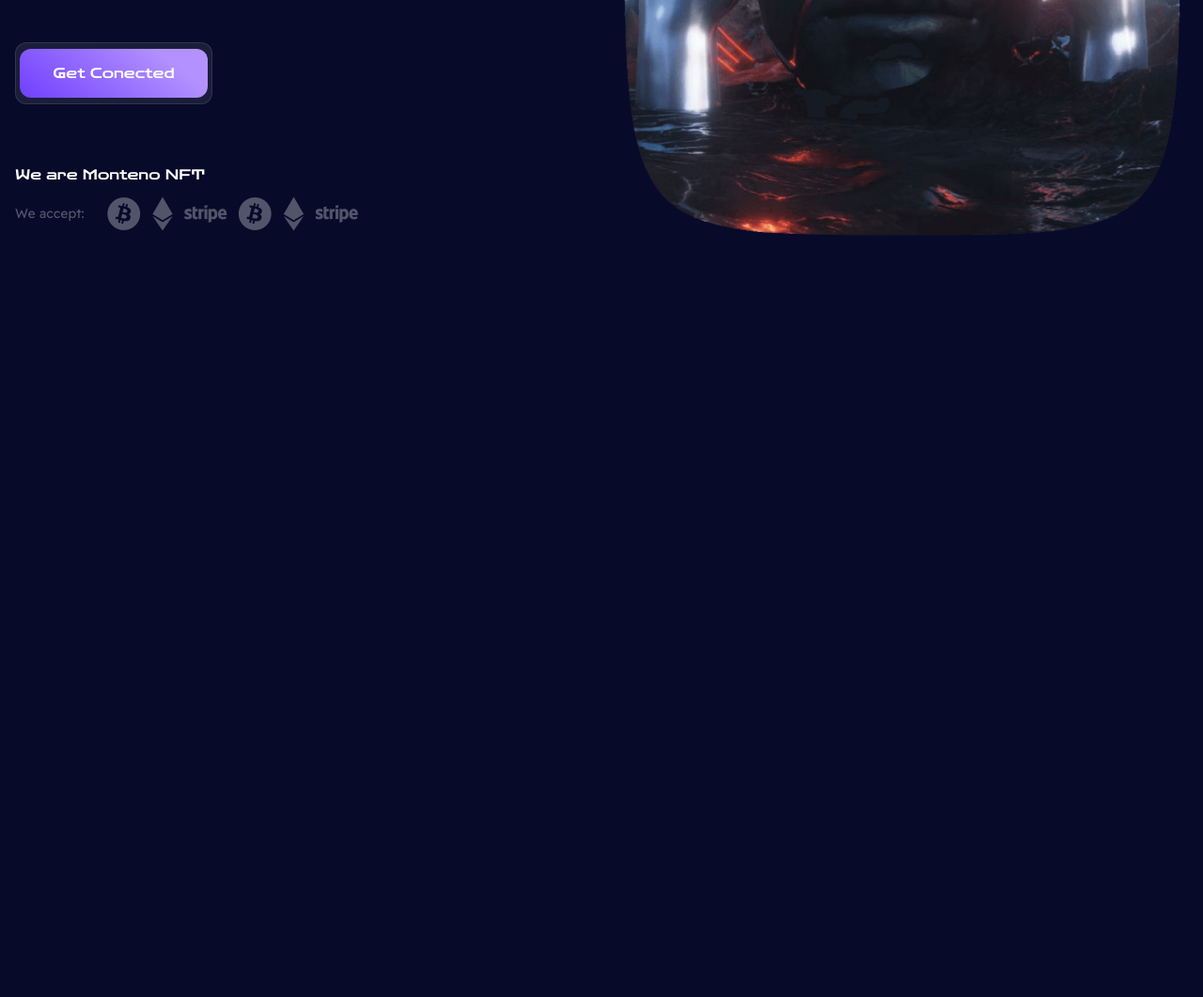
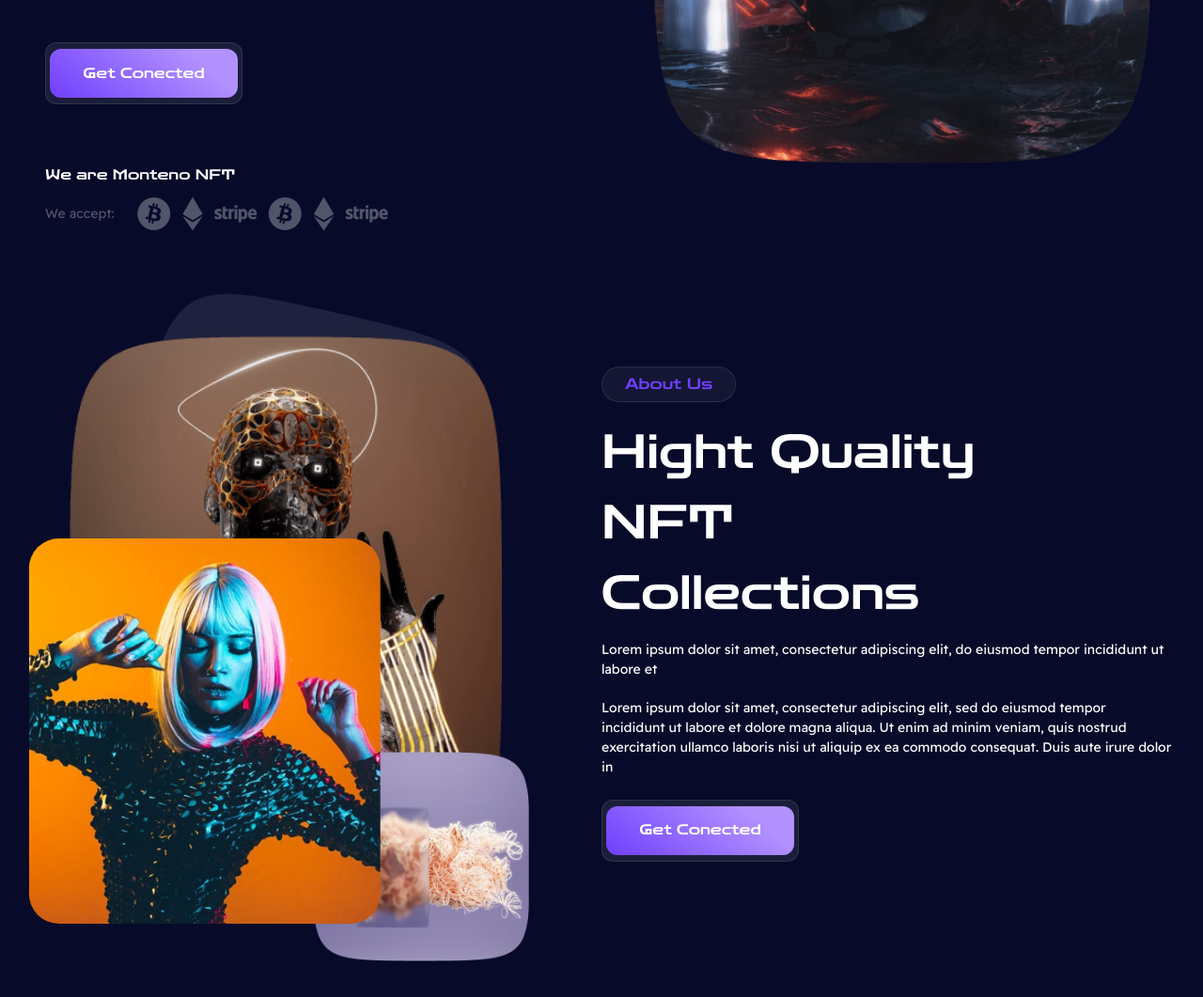
Before and after one commit to parsa-farshah/darkModeLightMode, a website: page index.html in a window 1280 px wide. Shown: the part 623-1684 px from the top of the page at 94% size. Before the commit the page ends 901 px from the top, so only its background shows below. Drawn offline with Linux system fonts and the light colour scheme.

Commit message:
add second row

```diff
--- a/index.html
+++ b/index.html
@@ -209,9 +209,9 @@
     <!---------------------------------- main ----------------------------------->
     <main class="w-full 2xl:container 2xl:mx-auto">
       <!-- row first -->
-      <div class="w-full flex flex-wrap">
+      <div class="w-full flex flex-wrap justify-around">
         <!-- left side -->
-        <div class="w-full md:w-[50%] px-4 py-8">
+        <div class="w-full md:w-[45%] px-4 py-8">
           <h1
             class="text-4xl md:text-[45px] lg:text-6xl lg:mt-20 lg:leading-20 md:w-[100%] w-[80%]"
           >
@@ -259,13 +259,13 @@
         </div>
         <!-- right side -->
         <div
-          class="w-full relative overflow-hidden py-20 md:w-[50%] px-2 md:py-5"
+          class="w-full relative overflow-hidden py-20 md:w-[45%] px-2 md:py-5"
         >
           <!-- under image -->
           <figure
-            class="absolute -top-1 right-3 z-40 rotate-[25deg] w-full h-full"
+            class="absolute -top-1 md:h right-3 z-40 rotate-[25deg] w-full h-full"
           >
-            <img class="w-[190%] h-full" src="src/images/bgimage.png" alt="" />
+            <img class="w-[100%]" src="src/images/bgimage.png" alt="" />
           </figure>
           <!-- image -->
           <figure class="w-full h-full">
@@ -277,6 +277,74 @@
           </figure>
         </div>
       </div>
+      <!------------------------- row second ------------------>
+      <div class="w-full flex flex-wrap justify-around">
+        <!-- left side -->
+        <div class="w-full relative py-20 md:w-[45%]">
+          <!-- under image -->
+          <figure
+            class="absolute top-10 md:h left-[65%] -translate-x-1/2 z-20 rotate-[2deg] w-full h-full"
+          >
+            <img class="w-[70%]" src="src/images/bgimage2.png" alt="" />
+          </figure>
+          <!-- image -->
+          <figure class="w-full h-full relative z-30">
+            <img
+              class="w-[65%] lg:w-[80%] mx-auto relative z-30 object-cover duration-300 hover:-translate-y-3"
+              src="src/images/img2.png"
+              alt=""
+            />
+          </figure>
+          <!-- on image -->
+          <figure
+            class="absolute hidden lg:flex bottom-10 md:h left-[35%] rounded-4xl overflow-hidden -translate-x-1/2 z-50 w-[65%] h-[55%] duration-300 hover:-translate-y-3"
+          >
+            <img
+              class="w-[100%] h-[100%] object-cover"
+              src="src/images/img3.jpg"
+              alt=""
+            />
+          </figure>
+          <!-- on image 2 -->
+          <figure
+            class="absolute hidden lg:flex bottom-0 md:h left-[75%] rounded-4xl overflow-hidden -translate-x-1/2 z-[40] w-[40%] h-[30%] duration-300 hover:-translate-y-3"
+          >
+            <img
+              class="w-[100%] h-[100%] object-cover"
+              src="src/images/img4.png"
+              alt=""
+            />
+          </figure>
+        </div>
+        <!-- right side -->
+        <div class="w-full md:w-[50%] px-4 py-8 md:mt-14 lg:mt-20">
+          <button
+            class="txtFav py-1.5 px-6 bg-[#141634] rounded-4xl border border-[#dadada1e] mb-4"
+          >
+            About Us
+          </button>
+          <h1 class="text-[28px] w-[95%] lg:text-[50px] lg:w-[70%]">
+            Hight Quality NFT Collections
+          </h1>
+          <p class="mt-3 text-[14px] readex">
+            Lorem ipsum dolor sit amet, consectetur adipiscing elit, do eiusmod
+            tempor incididunt ut labore et
+          </p>
+          <p class="mt-10 md:mt-5 text-[14px] readex">
+            Lorem ipsum dolor sit amet, consectetur adipiscing elit, sed do
+            eiusmod tempor incididunt ut labore et dolore magna aliqua. Ut enim
+            ad minim veniam, quis nostrud exercitation ullamco laboris nisi ut
+            aliquip ex ea commodo consequat. Duis aute irure dolor in
+          </p>
+          <!-- button -->
+          <div
+            class="w-[210px] h-[66px] flex justify-center items-center rounded-xl bg-[#ffffff15] border border-[#dadada1e] mt-6"
+          >
+            <div class="btnFav">Get Conected</div>
+          </div>
+        </div>
+      </div>
+      <!---------------------------------- Our Speciality ---------------------------->
     </main>
   </body>
   <script src="src/js/master.js"></script>
--- a/src/style/input.css
+++ b/src/style/input.css
@@ -40,6 +40,9 @@ body {
   .hoverFav {
     @apply hover:text-[#703FFE] duration-500;
   }
+  .txtFav {
+    @apply text-[#703FFE];
+  }
 }
 
 @layer components {
```
Also changed, not shown: src/images/bgimage2.png (added), src/images/img2.png (added), src/images/img3.jpg (added), src/images/img4.png (added), src/style/output.css.
